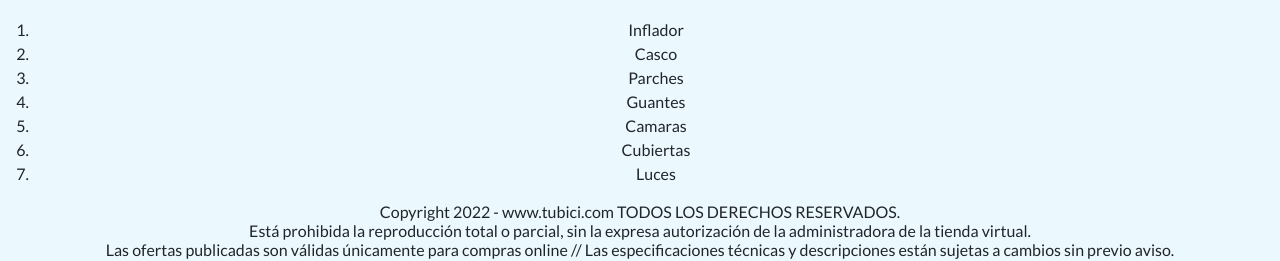
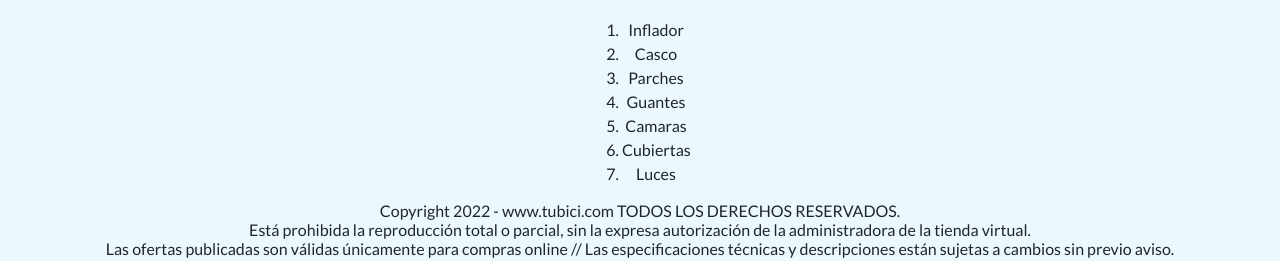
Before and after one commit to AKoatz/Tubici, a website: page pages/accesorios.html in a window 1280 px wide. Shown: the part 529-790 px from the top of the page. Drawn offline with nearby package versions, Linux system fonts and the light colour scheme.

Commit message:
posicionamiento de la lista

```diff
--- a/css/estilos.css
+++ b/css/estilos.css
@@ -144,5 +144,8 @@ footer .redes {
   margin: 10px;
   background-color: initial;
 }
+main>section>ol{
+  width: 100px;
+  margin: auto;
 
 /*# sourceMappingURL=estilos.css.map */
```
